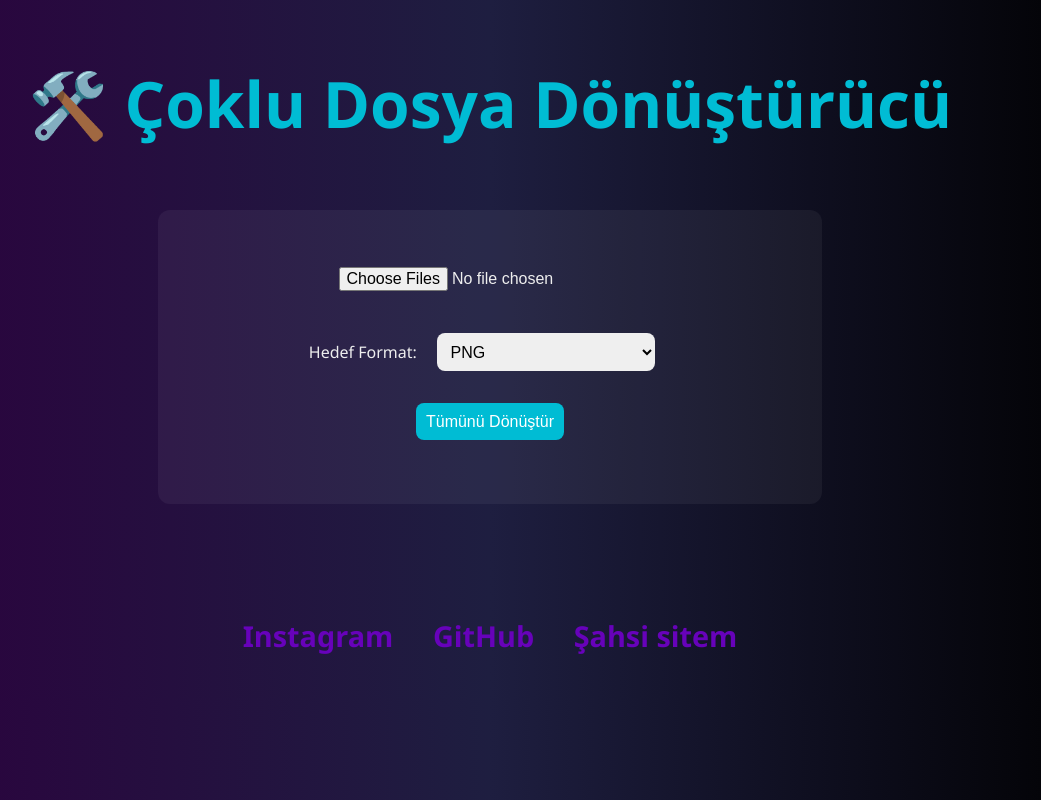
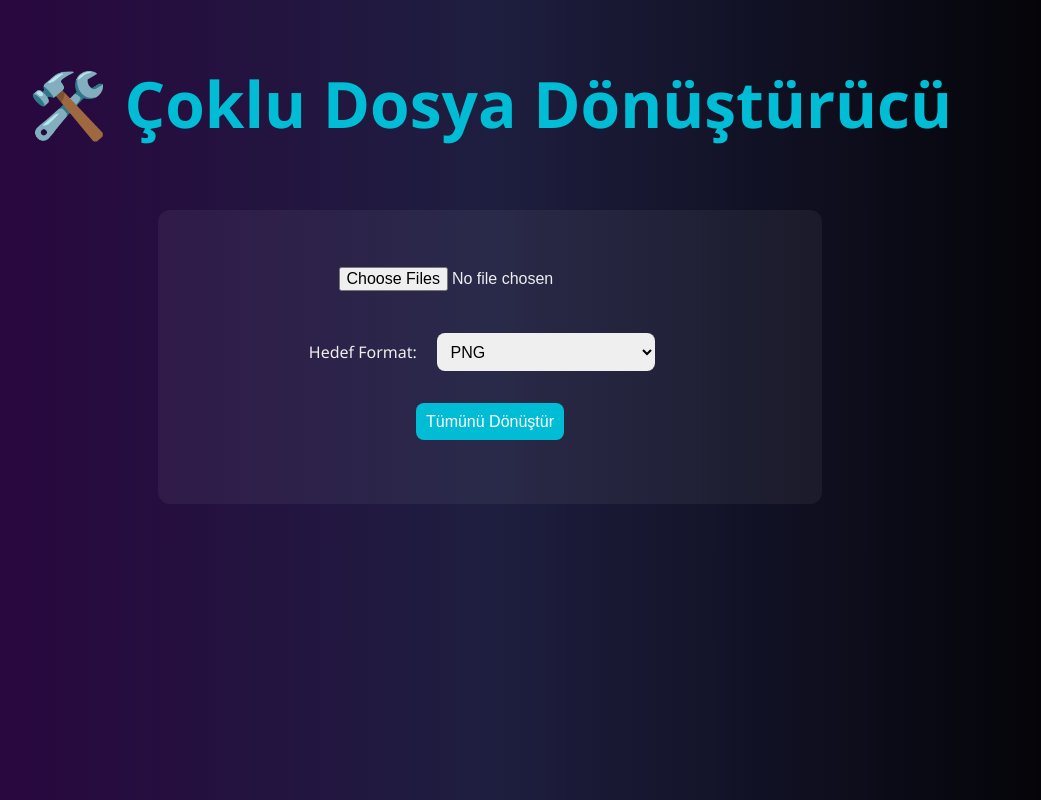
Before and after one commit to admin-kaport/s, a plain HTML site: page index.html in a window 1280 px wide. Shown: the whole page, without its empty margins (150-1191 px from the left). Drawn offline with nearby package versions, Linux system fonts and the light colour scheme.

Commit message:
index.html

```diff
--- a/index.html
+++ b/index.html
@@ -179,9 +179,7 @@
 
         <div class="sosyal-medya">
        <h1/>
-            <a href="https://instagram.com/uq.wst" target="_blank" rel="noopener noreferrer">Instagram</a>
-            <a href="https://github.com/admin-kaport" target="_blank" rel="noopener noreferrer">GitHub</a>
-            <a href="https://admin-kaport.github.io/mert/" target="_blank" rel="noopener noreferrer">Şahsi sitem</a>
+
        </h1>
         </div>
     </footer>
```
